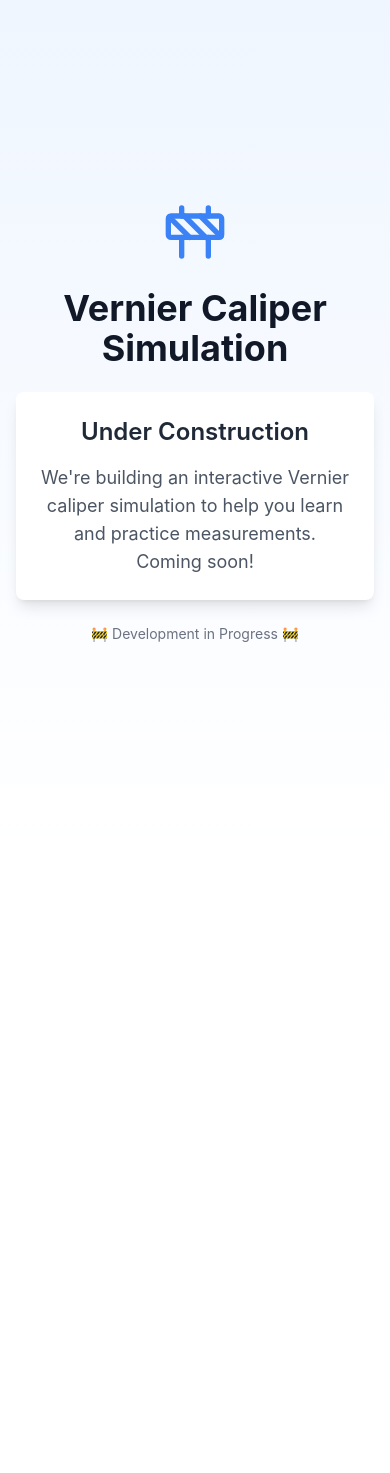
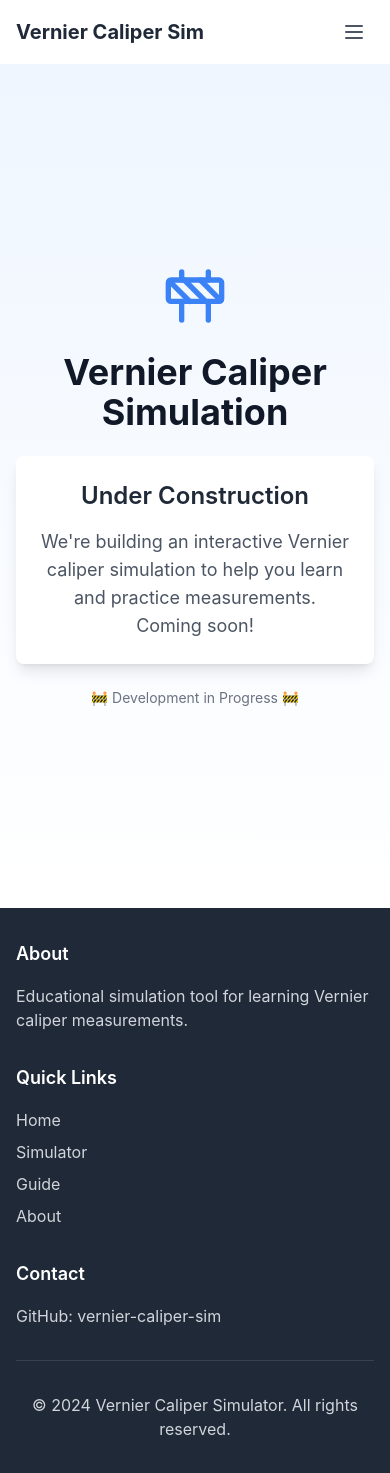
Before and after one commit to Aklinahs/vernier-caliper-sim, a React (Vite) app: page / in a window 390 px wide. Before the commit the page ends 844 px from the top, so only its background shows below. Built offline with nearby package versions, Linux system fonts and the light colour scheme.

Commit message:
Add Header and Footer components
- Implement responsive header with navigation
- Add footer with about, quick links and contact sections
- Create MainLayout component
- Update MaintenancePage to use new layout

```diff
--- /dev/null
+++ b/src/components/common/Footer/Footer.tsx
@@ -0,0 +1,74 @@
+// src/components/common/Footer/Footer.tsx
+import React from "react";
+
+const Footer: React.FC = () => {
+  return (
+    <footer className="bg-gray-800 text-white">
+      <div className="max-w-7xl mx-auto px-4 sm:px-6 lg:px-8 py-8">
+        <div className="grid grid-cols-1 md:grid-cols-3 gap-8">
+          {/* About Section */}
+          <div>
+            <h3 className="text-lg font-semibold mb-4">About</h3>
+            <p className="text-gray-300">
+              Educational simulation tool for learning Vernier caliper
+              measurements.
+            </p>
+          </div>
+
+          {/* Quick Links */}
+          <div>
+            <h3 className="text-lg font-semibold mb-4">Quick Links</h3>
+            <ul className="space-y-2">
+              <li>
+                <a href="#" className="text-gray-300 hover:text-white">
+                  Home
+                </a>
+              </li>
+              <li>
+                <a href="#" className="text-gray-300 hover:text-white">
+                  Simulator
+                </a>
+              </li>
+              <li>
+                <a href="#" className="text-gray-300 hover:text-white">
+                  Guide
+                </a>
+              </li>
+              <li>
+                <a href="#" className="text-gray-300 hover:text-white">
+                  About
+                </a>
+              </li>
+            </ul>
+          </div>
+
+          {/* Contact */}
+          <div>
+            <h3 className="text-lg font-semibold mb-4">Contact</h3>
+            <p className="text-gray-300">
+              GitHub:{" "}
+              <a
+                href="https://github.com/Aklinahs/vernier-caliper-sim"
+                className="hover:text-white"
+                target="_blank"
+                rel="noopener noreferrer"
+              >
+                vernier-caliper-sim
+              </a>
+            </p>
+          </div>
+        </div>
+
+        {/* Copyright */}
+        <div className="mt-8 pt-8 border-t border-gray-700 text-center text-gray-300">
+          <p>
+            &copy; {new Date().getFullYear()} Vernier Caliper Simulator. All
+            rights reserved.
+          </p>
+        </div>
+      </div>
+    </footer>
+  );
+};
+
+export default Footer;
--- /dev/null
+++ b/src/components/common/Header/Header.tsx
@@ -0,0 +1,45 @@
+// src/components/common/Header/Header.tsx
+import React from "react";
+import { Menu } from "lucide-react";
+
+const Header: React.FC = () => {
+  return (
+    <header className="bg-white shadow-md">
+      <div className="max-w-7xl mx-auto px-4 sm:px-6 lg:px-8">
+        <div className="flex justify-between items-center h-16">
+          {/* Logo/Brand */}
+          <div className="flex items-center">
+            <h1 className="text-xl font-bold text-gray-800">
+              Vernier Caliper Sim
+            </h1>
+          </div>
+
+          {/* Navigation - Desktop */}
+          <nav className="hidden md:flex space-x-8">
+            <a href="#" className="text-gray-600 hover:text-gray-900">
+              Home
+            </a>
+            <a href="#" className="text-gray-600 hover:text-gray-900">
+              Simulator
+            </a>
+            <a href="#" className="text-gray-600 hover:text-gray-900">
+              Guide
+            </a>
+            <a href="#" className="text-gray-600 hover:text-gray-900">
+              About
+            </a>
+          </nav>
+
+          {/* Mobile menu button */}
+          <div className="md:hidden">
+            <button className="p-2">
+              <Menu className="h-6 w-6 text-gray-600" />
+            </button>
+          </div>
+        </div>
+      </div>
+    </header>
+  );
+};
+
+export default Header;
--- /dev/null
+++ b/src/components/common/Header/index.ts
@@ -0,0 +1,2 @@
+export * from './Header';
+export * from './types';
--- /dev/null
+++ b/src/components/layouts/MainLayout.tsx
@@ -0,0 +1,20 @@
+// src/components/layouts/MainLayout.tsx
+import React from "react";
+import Header from "../common/Header/Header";
+import Footer from "../common/Footer/Footer";
+
+interface MainLayoutProps {
+  children: React.ReactNode;
+}
+
+const MainLayout: React.FC<MainLayoutProps> = ({ children }) => {
+  return (
+    <div className="min-h-screen flex flex-col">
+      <Header />
+      <main className="flex-grow">{children}</main>
+      <Footer />
+    </div>
+  );
+};
+
+export default MainLayout;
--- a/src/features/maintenance/components/MaintenancePage.tsx
+++ b/src/features/maintenance/components/MaintenancePage.tsx
@@ -1,7 +1,10 @@
+import React from "react";
+import MainLayout from "../../../components/layouts/MainLayout";
 import { Construction } from "lucide-react";
 
-const MaintenancePage = () => {
+const MaintenancePage: React.FC = () => {
   return (
+    <MainLayout>
       <div className="min-h-screen bg-gradient-to-b from-blue-50 to-white flex items-center justify-center p-4">
         <div className="text-center space-y-6 max-w-2xl mx-auto">
           <div className="flex justify-center">
@@ -17,8 +20,8 @@ const MaintenancePage = () => {
               Under Construction
             </h2>
             <p className="text-gray-600 text-lg">
-            We're building an interactive Vernier caliper simulation to help you
-            learn and practice measurements. Coming soon!
+              We're building an interactive Vernier caliper simulation to help
+              you learn and practice measurements. Coming soon!
             </p>
           </div>
 
@@ -27,6 +30,7 @@ const MaintenancePage = () => {
           </div>
         </div>
       </div>
+    </MainLayout>
   );
 };
 
```
Also changed, not shown: src/components/common/Header/types.ts (added, +8 -0 lines). Lines whose indentation alone changed are shown as unchanged.
